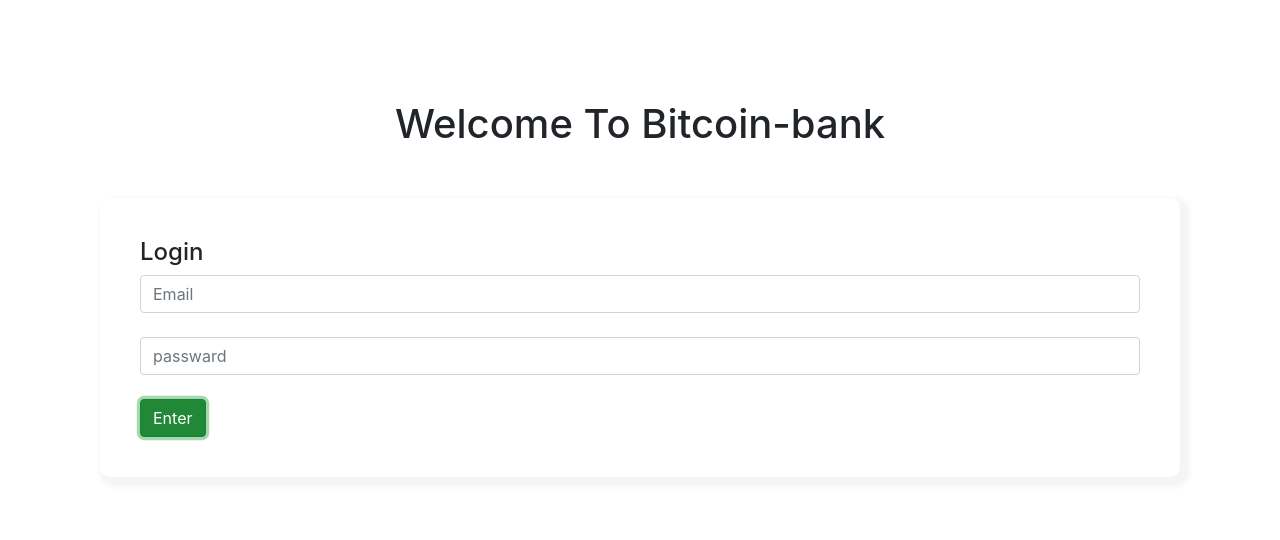
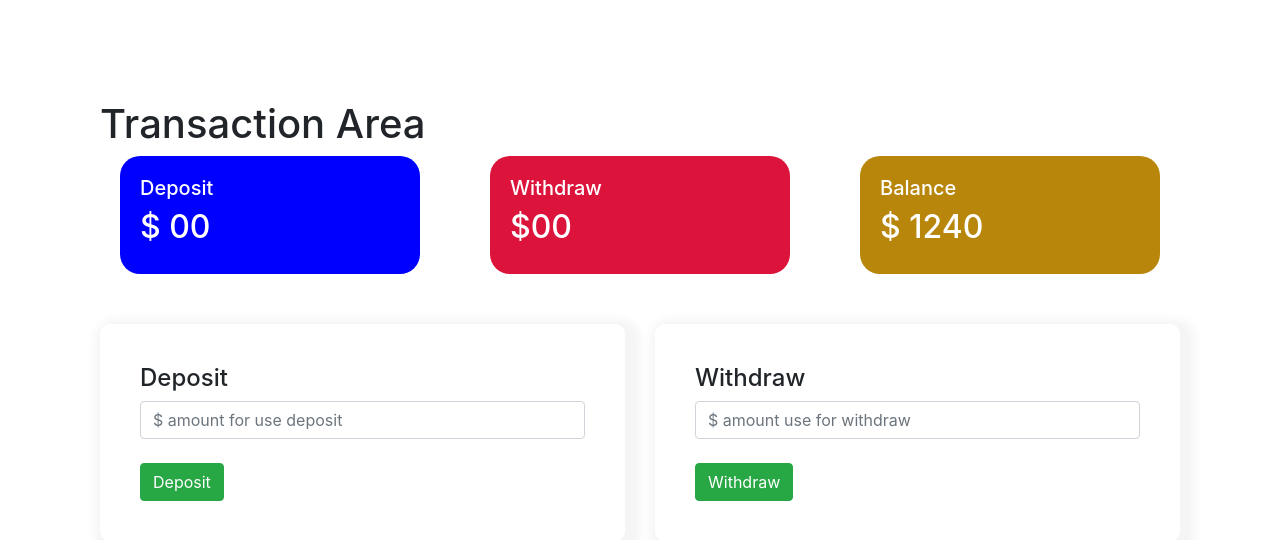
Before and after one commit to bonosree104/bitcoin-bank, a plain HTML site: page index.html in a window 1280 px wide. Both pictures are taken after a click on the button "Enter". Drawn offline with nearby package versions, Linux system fonts and the light colour scheme.

Commit message:
almost done

```diff
--- a/index.html
+++ b/index.html
@@ -24,11 +24,115 @@
 
     </div>
     </div>
+    <div id ="transaction-area">
+        <h1>Transaction Area</h1>
+       <div class="row">
+           <div class="col-md-4">
+               <div class = "deposit status">
+                <h5> Deposit</h5>
+                <h2> $ <span id ="currentDeposit"> 00</span> </h2>
+               </div>
+
+           </div>
+           <div class="col-md-4">
+               <div class= "withdraw  status">
+                <h5>Withdraw</h5>
+                <h2>$00</h2>
+               </div>
+
+           </div>
+           <div class="col-md-4">
+               <div class ="balance status">
+                <h5>Balance</h5>
+                <h2>$  <span id = "currentBalance"> 1240</span></h2>
+               </div>
+
+           </div>
+       </div>
+       <div class="row">
+           <div class="col-md-6">
+               <div class= "submit-area">
+                <h4>Deposit</h4>
+                <input  id = "depositAmount" type="text" class= "form-control"  placeholder="$ amount for use deposit ">
+                <br>
+                <button  id = "addDeposit" class="btn btn-success">Deposit</button>
+               </div>
+
+            </div>
+           <div class="col-md-6">
+               <div class= "submit-area">
+                <h4>Withdraw</h4>
+                <input  id ="withdrawAmount" type="text"  class= "form-control" placeholder="$ amount use for withdraw">
+                <br>
+                    <button  id ="addWithdraw" class="btn btn-success">Withdraw</button>
+               </div>
+
+            </div>
+       </div>
+    </div>
     <script>
+        //login buton event handler
+
         const loginBtn = document.getElementById("login");
         loginBtn.addEventListener("click", function(){
-            console.log("jibo tmi amar");
+           // console.log("jibo tmi amar");
+         const loginArea = document.getElementById("login-area");
+         loginArea.style.display = "none";
+         const transactionArea = document.getElementById("transaction-area");
+         transactionArea.style.display= "block";
         })
+
+         //deposit button event handler
+
+         const depositBtn = document.getElementById("addDeposit");
+         depositBtn.addEventListener("click",function(){
+         const depositNumber= getInputNumber("depositAmount");
+
+             //const currentDeposit = document.getElementById("currentDeposit").innerText;
+             //const currentDepositNumber = parseFloat(currentDeposit);
+             //const totalDeposit = depositNumber + currentDepositNumber;
+            // console.log(totalDeposit);
+            // document.getElementById("currentDeposit").innerText= totalDeposit;
+
+             //const currentBalance = document.getElementById("currentBalance").innerText;
+            // const currentBalanceNumber = parseFloat(currentBalance);
+            // const totalBalance = depositNumber + currentBalanceNumber;
+            // console.log(totalDeposit);
+             //document.getElementById("currentBalance").innerText= totalBalance;
+
+             updateSpanText("currentDeposit", depositNumber);
+             updateSpanText("currentBalance",depositNumber);
+
+             document.getElementById("depositAmount").value= "";
+
+        })
+
+        // withdraw button eventhandler
+
+         const withdrawBtn = document.getElementById("addWithdraw");
+         withdrawBtn.addEventListener("click",function(){
+             console.log("withdraw clicked");
+             //const withdrawAmount = document.getElementById("withdrawAmount").value;
+             //const withdrawNumber =parseFloat(withdrawAmount);
+        const withdrawNumber= getInputNumber("withdrawAmount");
+        console.log(withdrawNumber);
+            })
+
+            function getInputNumber(id){
+                const amount = document.getElementById(id).value;
+                const amountNumber = parseFloat(amount);
+                return amountNumber;
+            }
+
+
+
+        function updateSpanText(id,depositNumber){
+            const current = document.getElementById(id).innerText;
+             const currentNumber = parseFloat(current);
+             const totalAmount = depositNumber + currentNumber;
+             document.getElementById(id).innerText= totalAmount;
+
+        }
     </script>
 
 
--- a/style.css
+++ b/style.css
@@ -6,5 +6,24 @@ body{
     margin-top:50px;
     padding:40px;
     border-radius: 10px;
-    box-shadow:5px 5px 5px 5px whitesmoke;
+    box-shadow:5px 5px 10px 10px whitesmoke;
 }
+#transaction-area{
+    display: none;
+}
+.status{
+   margin:0 20px;
+   color:white;
+   padding: 20px;
+   border-radius: 20px;
+}
+.deposit{
+    background-color: blue;
+}
+.withdraw{
+    background-color: crimson;
+
+}
+.balance{
+    background-color: darkgoldenrod;
+}
```
